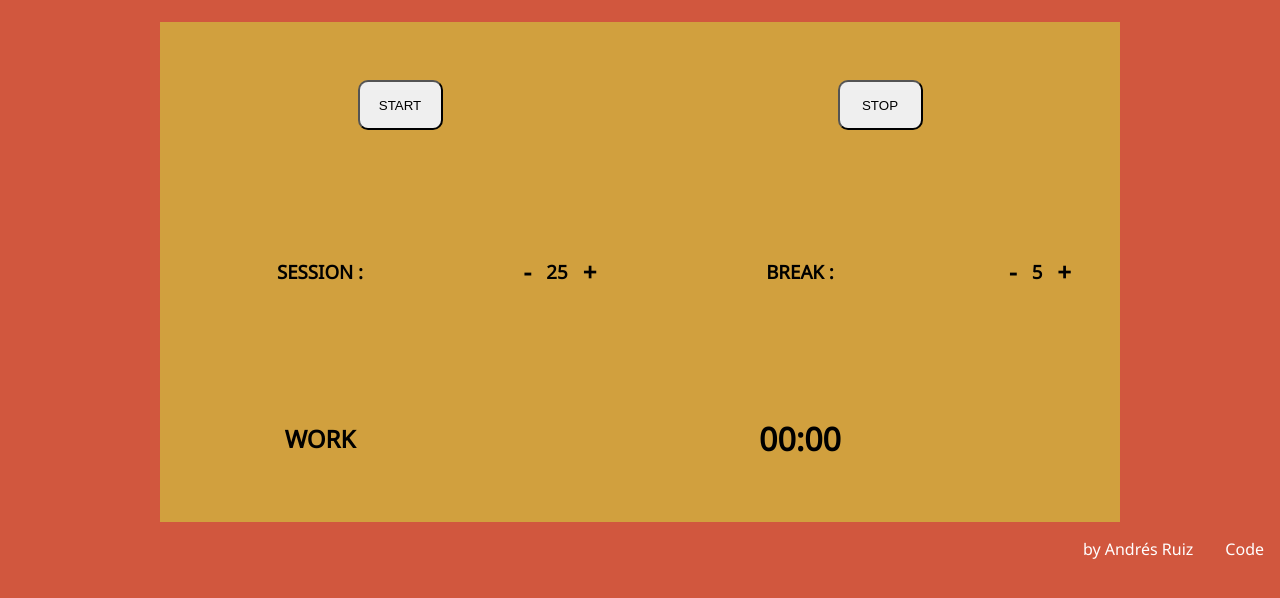
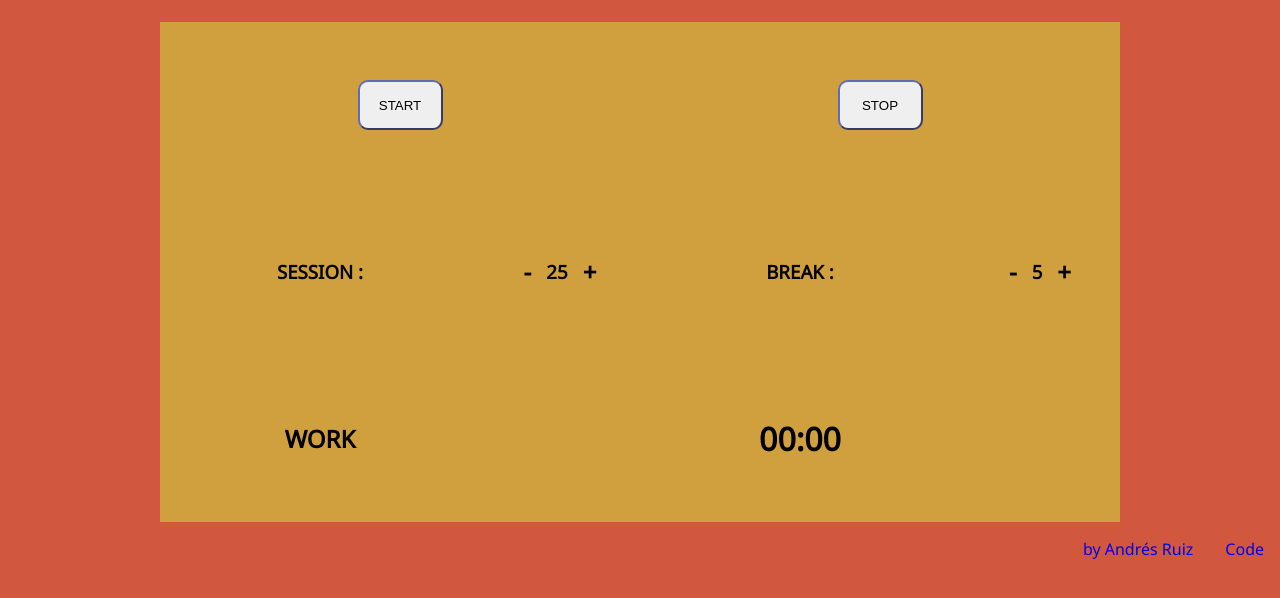
Before and after one commit to Andrsrz/pomodoro, a plain HTML site: page index.html in a window 1280 px wide. Drawn offline with Linux system fonts and the light colour scheme.

Commit message:
Update Buttons

```diff
--- a/style/style.css
+++ b/style/style.css
@@ -28,7 +28,18 @@ body {
 button {
 	height: 50px;
 	flex: 0 0 85px;
+	color: black;
+	border-color: #606bba;
 	border-radius: 10px;
+	transition-duration: 0.5;
+	text-decoration: bold;
+}
+
+button:hover {
+	border-color: black;
+	background-color: #606bba;
+	color: white;
+	box-shadow: 0 12px 16px 0 rgba(0,0,0,0.24), 0 17px 50px 0 rgba(0,0,0,0.19);
 }
 
 h1, h2, h3, p {
@@ -54,7 +65,7 @@ h1, h2, h3, p {
 	text-decoration: none;
 	display: block;
 	padding: 1em;
-	color: white;
+	col or: white;
 }
 
 #h3SMinutes {
```
Also changed, not shown: js/main.js (+8 -0 lines).
